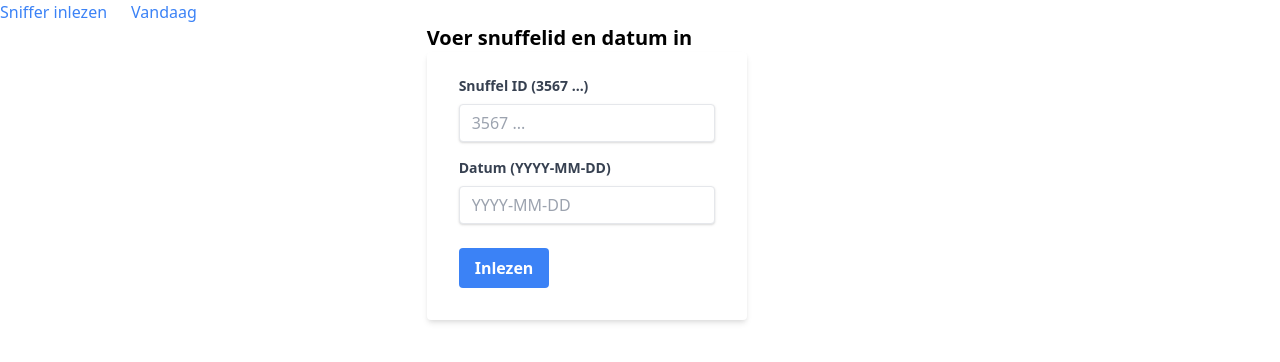
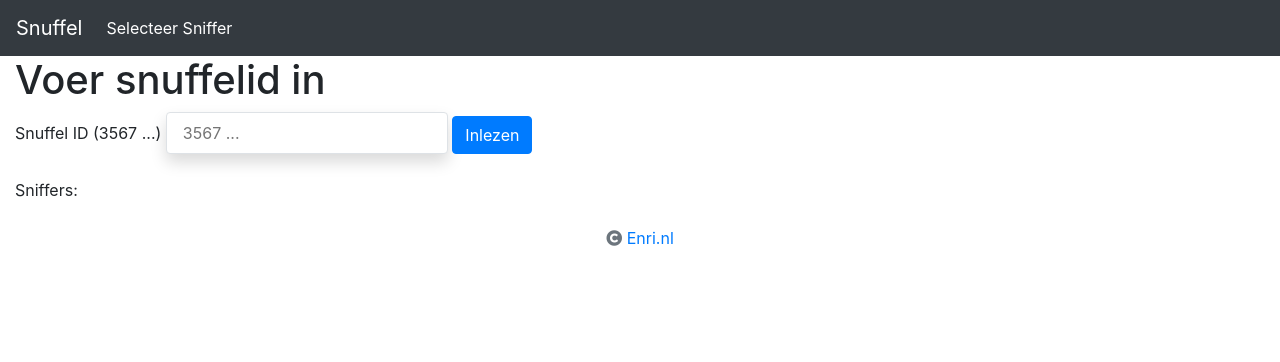
Before and after one commit to aiolos/snuffel, a Symfony app: template templates/index/index.html.twig in a window 1280 px wide. Shown: the top 362 px of the page. Run offline with Twig, Linux system fonts and the light colour scheme; the template is opened without the code that fills it, so the values that code supplies are empty; some libraries are stand-ins or nearby versions.

Commit message:
Better navigation

```diff
--- a/templates/base.html.twig
+++ b/templates/base.html.twig
@@ -3,18 +3,42 @@
     <head>
         <meta charset="UTF-8">
         <title>{% block title %}Welkom bij Snuffel!{% endblock %}</title>
+        <link rel="stylesheet" href="https://use.fontawesome.com/releases/v5.0.13/css/all.css"
+              integrity="sha384-DNOHZ68U8hZfKXOrtjWvjxusGo9WQnrNx2sqG0tfsghAvtVlRW3tvkXWZh58N9jp" crossorigin="anonymous">
         <link rel="stylesheet" href="https://unpkg.com/leaflet@1.6.0/dist/leaflet.css"
               integrity="sha512-xwE/Az9zrjBIphAcBb3F6JVqxf46+CDLwfLMHloNu6KEQCAWi6HcDUbeOfBIptF7tcCzusKFjFw2yuvEpDL9wQ=="
               crossorigin=""/>
-        <link href="https://unpkg.com/tailwindcss@^1.0/dist/tailwind.min.css" rel="stylesheet">
+        <link rel="stylesheet" href="https://stackpath.bootstrapcdn.com/bootstrap/4.3.1/css/bootstrap.min.css"
+              integrity="sha384-ggOyR0iXCbMQv3Xipma34MD+dH/1fQ784/j6cY/iJTQUOhcWr7x9JvoRxT2MZw1T"
+              crossorigin="anonymous">
         {% block stylesheets %}{% endblock %}
     </head>
     <body>
         {% include('nav.html.twig') %}
-        {% block body %}{% endblock %}
+
+        <div class="container-fluid">
+            <div class="row">
+                <main role="main" class="col-12">
+                    {% block body %}{% endblock %}
+                </main>
+            </div>
+        </div>
+
+        <footer class="footer">
+            <div class="container text-center">
+                <span class="text-muted"><i class="fa fa-copyright"></i> <a href="https://enri.nl">Enri.nl</a> </span>
+            </div>
+        </footer>
+
         <script src="https://unpkg.com/leaflet@1.6.0/dist/leaflet.js"
                 integrity="sha512-gZwIG9x3wUXg2hdXF6+rVkLF/0Vi9U8D2Ntg4Ga5I5BZpVkVxlJWbSQtXPSiUTtC0TjtGOmxa1AJPuV0CPthew=="
                 crossorigin=""></script>
+        <script src="https://code.jquery.com/jquery-3.3.1.slim.min.js"
+                integrity="sha384-q8i/X+965DzO0rT7abK41JStQIAqVgRVzpbzo5smXKp4YfRvH+8abtTE1Pi6jizo" crossorigin="anonymous"></script>
+        <script src="https://cdnjs.cloudflare.com/ajax/libs/popper.js/1.14.7/umd/popper.min.js"
+                integrity="sha384-UO2eT0CpHqdSJQ6hJty5KVphtPhzWj9WO1clHTMGa3JDZwrnQq4sF86dIHNDz0W1" crossorigin="anonymous"></script>
+        <script src="https://stackpath.bootstrapcdn.com/bootstrap/4.3.1/js/bootstrap.min.js"
+                integrity="sha384-JjSmVgyd0p3pXB1rRibZUAYoIIy6OrQ6VrjIEaFf/nJGzIxFDsf4x0xIM+B07jRM" crossorigin="anonymous"></script>
         {% block javascripts %}{% endblock %}
     </body>
 </html>
--- a/templates/index/index.html.twig
+++ b/templates/index/index.html.twig
@@ -2,30 +2,21 @@
 
 {% block body %}
     <div class="flex mb-4">
-        <div class="w-1/3"></div>
-        <div class="w-full max-w-xs">
-            <h1 class="font-bold text-xl">Voer snuffelid en datum in</h1>
-            <form class="bg-white shadow-md rounded px-8 pt-6 pb-8 mb-4" action="/" method="post">
+        <h1 class="font-bold text-xl">Voer snuffelid in</h1>
+        <form class="" action="/" method="post">
             <div class="mb-4">
                 <label class="block text-gray-700 text-sm font-bold mb-2" for="sniffer">
                     Snuffel ID (3567 ...)
                 </label>
                 <input class="shadow appearance-none border rounded w-full py-2 px-3 text-gray-700 leading-tight focus:outline-none focus:shadow-outline" id="sniffer" name="sniffer" type="text" placeholder="3567 ...">
-                </div>
-                <div class="mb-6">
-                    <label class="block text-gray-700 text-sm font-bold mb-2" for="date">
-                        Datum (YYYY-MM-DD)
-                    </label>
-                    <input class="shadow appearance-none border rounded w-full py-2 px-3 text-gray-700 leading-tight focus:outline-none focus:shadow-outline" id="date" name="date" type="text" placeholder="YYYY-MM-DD">
-                </div>
-                <div class="flex items-center justify-between">
-                    <input class="bg-blue-500 hover:bg-blue-700 text-white font-bold py-2 px-4 rounded focus:outline-none focus:shadow-outline" type="submit" value="Inlezen">
+                <input class="btn btn-primary" type="submit" value="Inlezen">
             </div>
         </form>
-            <p class="text-center text-gray-500 text-xs">
-
-            </p>
-        </div>
-        <div class="w-1/3"></div>
+        Sniffers:
+        <ul>
+        {% for sniffer in sniffers %}
+            <li><a href="/sniffer/{{ sniffer.sniffer }}">{{ sniffer.sniffer }}</a></li>
+        {% endfor %}
+        </ul>
     </div>
 {% endblock %}
--- a/templates/index/sniffer.html.twig
+++ b/templates/index/map.html.twig
@@ -5,7 +5,10 @@
 Van {{ fromDate|date("d-m-Y H:i") }} tot {{ toDate|date("d-m-Y H:i") }}<br>
     <div id="snuffelMap" style="height: 700px;"></div>
 
-    <a class="inline-block border border-blue-500 rounded py-2 px-4 bg-blue-500 hover:bg-blue-700 text-white" href="/sniffer/{{ sniffer }}/snif/{{ fromDate|date("Y-m-d") }}">opnieuw inlezen ({{ fromDate|date("d-m-Y") }})</a>
+    <a class="btn btn-primary" href="/sniffer/{{ sniffer }}/snif/{{ fromDate|date("Y-m-d") }}">Opnieuw inlezen ({{ fromDate|date("d-m-Y") }})</a>
+    <a class="btn btn-primary" href="/sniffer/{{ sniffer }}">Bekijk alle dagen van deze sniffer</a>
+    <a class="btn btn-primary" href="/sniffer/{{ sniffer }}/show/{{ dayEarlier|date("Y-m-d") }}/{{ dayEarlier|date("Y-m-d") }}">Dag eerder</a>
+    <a class="btn btn-primary" href="/sniffer/{{ sniffer }}/show/{{ dayLater|date("Y-m-d") }}/{{ dayLater|date("Y-m-d") }}">Dag later</a>
 {% endblock %}
 
 {% block javascripts %}
--- a/templates/nav.html.twig
+++ b/templates/nav.html.twig
@@ -1,8 +1,17 @@
-<ul class="flex">
-    <li class="mr-6">
-        <a class="text-blue-500 hover:text-blue-800" href="/">Sniffer inlezen</a>
-    </li>
-    <li class="mr-6">
-        <a class="text-blue-500 hover:text-blue-800" href="/sniffer/">Vandaag</a>
-    </li>
-</ul>
+<nav class="navbar navbar-expand navbar-dark bg-dark">
+    <a class="navbar-brand" href="/">Snuffel</a>
+    <button class="navbar-toggler" type="button" data-toggle="collapse" data-target="#navbarsExample02" aria-controls="navbarsExample02" aria-expanded="false" aria-label="Toggle navigation">
+        <span class="navbar-toggler-icon"></span>
+    </button>
+
+    <div class="collapse navbar-collapse" id="navbarsExample02">
+        <ul class="navbar-nav mr-auto">
+            <li class="nav-item active">
+                <a class="nav-link" href="/">Selecteer Sniffer</a>
+            </li>
+            {#<li class="nav-item">#}
+                {#<a class="nav-link" href="">Bekijk kalender</a>#}
+            {#</li>#}
+        </ul>
+    </div>
+</nav>
```
Also changed, not shown: src/Controller/IndexController.php (+29 -13 lines), src/Repository/MeasurementRepository.php (+21 -0 lines), templates/index/show.html.twig (added, +15 -0 lines), templates/index/snif.html.twig (+8 -6 lines). Lines whose indentation alone changed are shown as unchanged.
